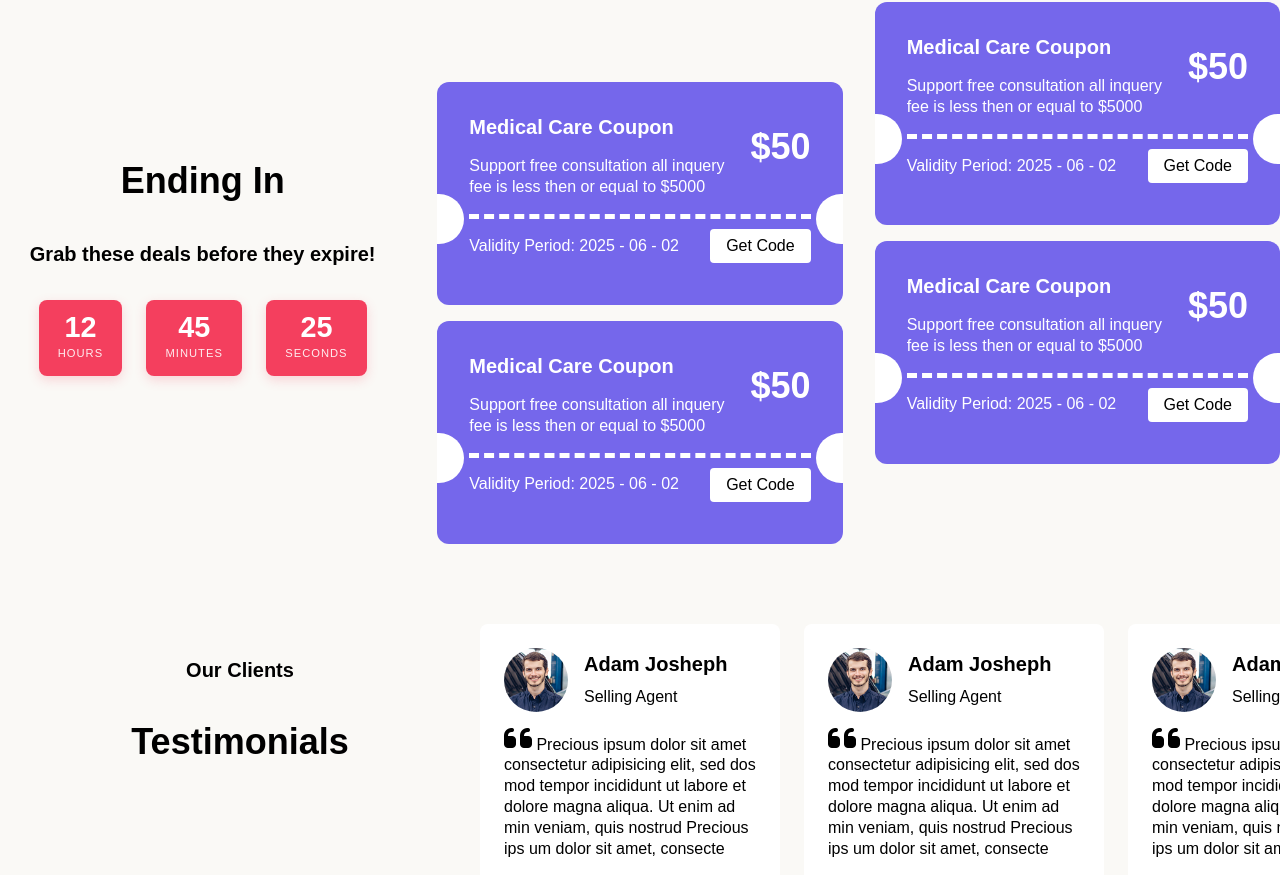
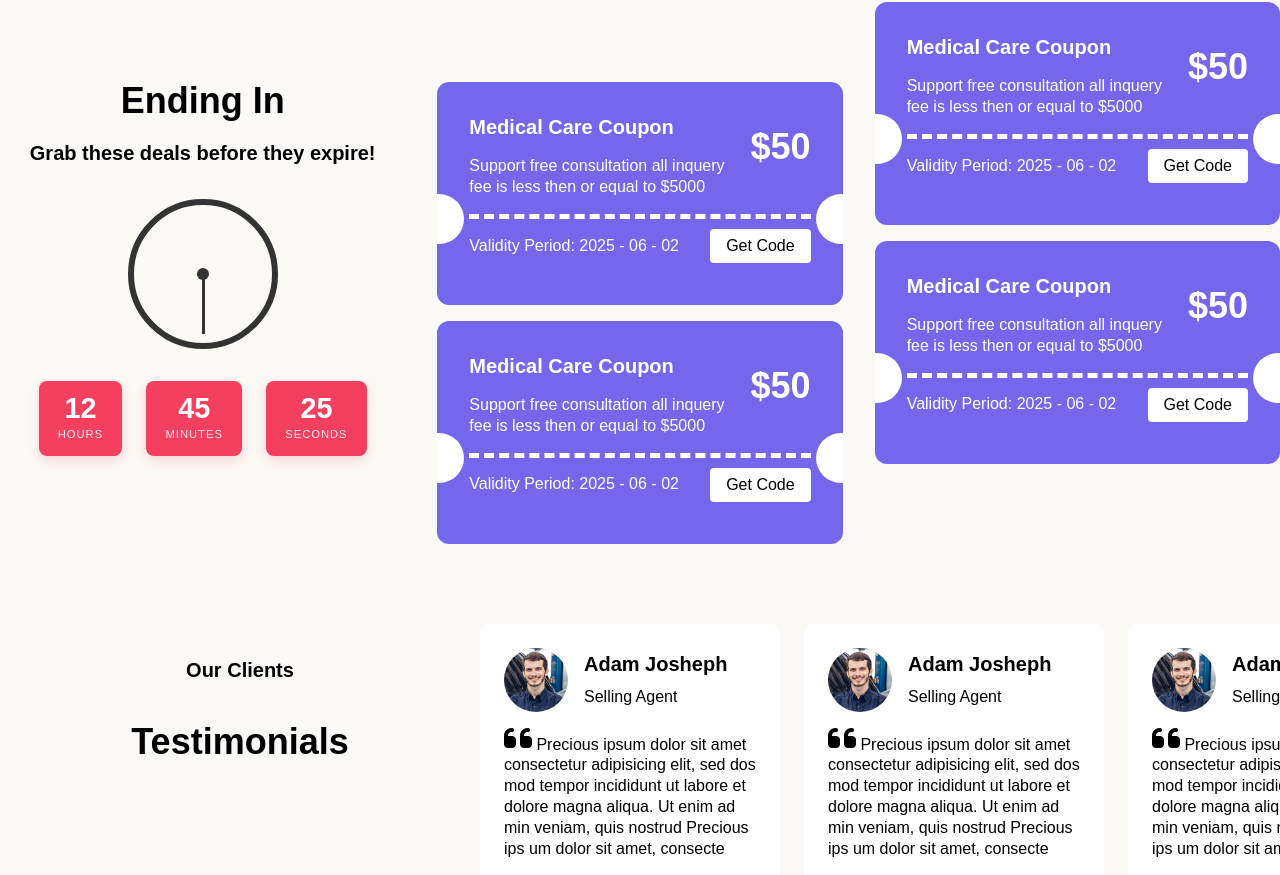
Before and after one commit to dev-nirob1/coupons-website, a Vue app: page / in a window 1280 px wide. Shown: the part 2958-3833 px from the top of the page. Built offline with nearby package versions, Linux system fonts and the light colour scheme.

Commit message:
clock included in ending soon section

```diff
--- a/src/components/section/EndingSoon.vue
+++ b/src/components/section/EndingSoon.vue
@@ -16,6 +16,9 @@ import CouponCard from '../widgets/CouponCard.vue';
           <div class="text-center">
             <BaseTitle>Ending In</BaseTitle>
             <SubTitle>Grab these deals before they expire!</SubTitle>
+            <div class="clock">
+              <div class="hand"></div>
+            </div>
             <CountDown />
           </div>
         </div>
@@ -37,9 +40,58 @@ import CouponCard from '../widgets/CouponCard.vue';
 
 
 <style scoped>
-.left { margin-top: 5rem;}
+.ending-soon h3 {
+  margin-bottom: 0;
+}
+.ending-soon h5 {
+  margin-top: 15px;
+}
+
+.clock {
+  width: 150px;
+  height: 150px;
+  border: 6px solid #333;
+  border-radius: 50%;
+  position: relative;
+  margin: 0 auto;
+}
+
+.clock::after {
+  content: "";
+  position: absolute;
+  width: 12px;
+  height: 12px;
+  background: #333;
+  border-radius: 50%;
+  top: 50%;
+  left: 50%;
+  transform: translate(-50%, -50%);
+}
+
+.hand {
+  position: absolute;
+  left: 50%;
+  top: 50%;
+  width: 3px;
+  height: 60px;
+  background: #333;
+  transform-origin: bottom;
+  transform: translate(-50%, -100%) rotate(0deg);
+  animation: spin 10s linear infinite;
+}
+
+@keyframes spin {
+  to {
+    transform: translate(-50%, -100%) rotate(360deg);
+  }
+}
+
+.left {
+  margin-top: 5rem;
+}
+
 .left .coupon-card,
-.right .coupon-card{
+.right .coupon-card {
   margin-top: 1rem;
 }
 </style>
```
